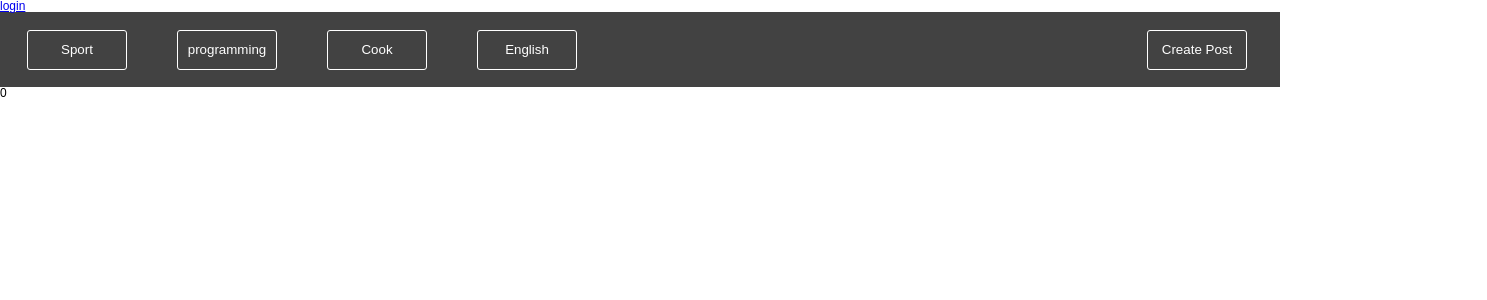
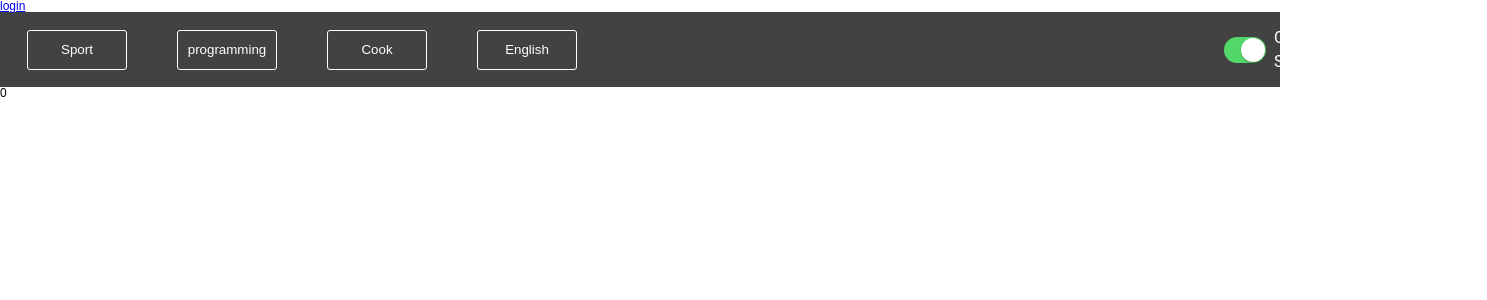
Before and after one commit to together-project-5/MERAKI_Academy_Project_5, a React (Create React App) app in the folder frontend/: page / in a window 1280 px wide. Shown: the top 300 px of the page, 1487 px wide, since content can reach past the window. Built offline with nearby package versions, Linux system fonts and the light colour scheme; no server answers.

Commit message:
add online status to filter navbar

```diff
--- a/frontend/src/components/header/list.js
+++ b/frontend/src/components/header/list.js
@@ -15,6 +15,7 @@ import Avatar from "@material-ui/core/Avatar";
 import "./header.css";
 import { useDispatch, useSelector } from "react-redux";
 import { setTokenOut, setUserOut } from "./../../reducers/login";
+
 
 const useStyles = makeStyles({
   list: {
--- /dev/null
+++ b/frontend/src/components/header/status.js
@@ -0,0 +1,85 @@
+import React from 'react';
+import { withStyles } from '@material-ui/core/styles';
+import FormGroup from '@material-ui/core/FormGroup';
+import FormControlLabel from '@material-ui/core/FormControlLabel';
+import Switch from '@material-ui/core/Switch';
+
+
+
+const IOSSwitch = withStyles((theme) => ({
+  root: {
+    width: 42,
+    height: 26,
+    padding: 0,
+    margin: theme.spacing(1),
+  },
+  switchBase: {
+    padding: 1,
+    '&$checked': {
+      transform: 'translateX(16px)',
+      color: theme.palette.common.white,
+      '& + $track': {
+        backgroundColor: '#52d869',
+        opacity: 1,
+        border: 'none',
+      },
+    },
+    '&$focusVisible $thumb': {
+      color: '#52d869',
+      border: '6px solid #fff',
+    },
+  },
+  thumb: {
+    width: 24,
+    height: 24,
+  },
+  track: {
+    borderRadius: 26 / 2,
+    border: `1px solid ${theme.palette.grey[400]}`,
+    backgroundColor: theme.palette.grey[50],
+    opacity: 1,
+    transition: theme.transitions.create(['background-color', 'border']),
+  },
+  checked: {},
+  focusVisible: {},
+}))(({ classes, ...props }) => {
+  return (
+    <Switch
+      focusVisibleClassName={classes.focusVisible}
+      disableRipple
+      classes={{
+        root: classes.root,
+        switchBase: classes.switchBase,
+        thumb: classes.thumb,
+        track: classes.track,
+        checked: classes.checked,
+      }}
+      {...props}
+    />
+  );
+});
+
+
+
+export default function CustomizedSwitches() {
+  const [state, setState] = React.useState({
+    checkedA: true,
+    checkedB: true,
+    checkedC: true,
+  });
+
+  const handleChange = (event) => {
+    setState({ ...state, [event.target.name]: event.target.checked });
+  };
+
+  return (
+    <FormGroup>
+
+      <FormControlLabel
+        control={<IOSSwitch checked={state.checkedB} onChange={handleChange} name="checkedB" />}
+        label="Online Status"
+      />
+
+    </FormGroup>
+  );
+}
--- a/frontend/src/components/main/allPost/index.js
+++ b/frontend/src/components/main/allPost/index.js
@@ -51,6 +51,7 @@ const AllPost = () => {
 
   return (
     <>
+
       {state.posts.length &&
         state.posts.map((post, i) => {
           return (
--- a/frontend/src/components/main/index.js
+++ b/frontend/src/components/main/index.js
@@ -5,6 +5,8 @@ import { useHistory } from "react-router-dom";
 import "./main.css";
 import { setPost } from "../../reducers/post";
 import GetPost from "./../../components/main/allPost";
+import RadioButtonsGroup from "../header/status";
+
 
 const Main = () => {
   const history = useHistory();
@@ -67,6 +69,10 @@ const Main = () => {
             English
           </button>
         </div>
+        <div className="online">
+        <RadioButtonsGroup />
+        </div>
+
         <div className="right-2en-navBar">
           <button className="filter-button" onClick={handleClick}>
             Create Post
--- a/frontend/src/components/main/main.css
+++ b/frontend/src/components/main/main.css
@@ -54,3 +54,7 @@
   cursor: pointer;
 
 }
+.online{
+  color: white;
+  margin-left: 75vh;
+}
```
Also changed, not shown: frontend/src/components/header/menuList.js (+2 -12 lines).
